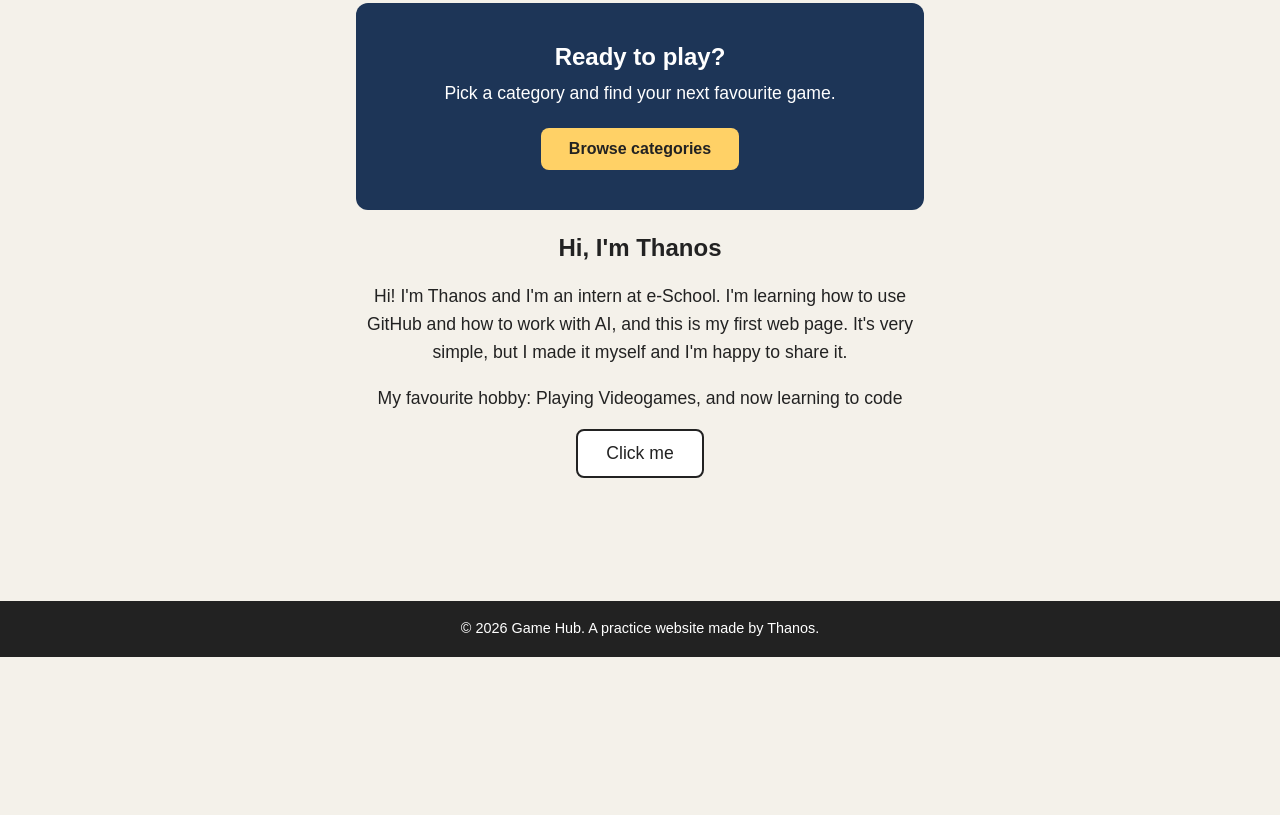
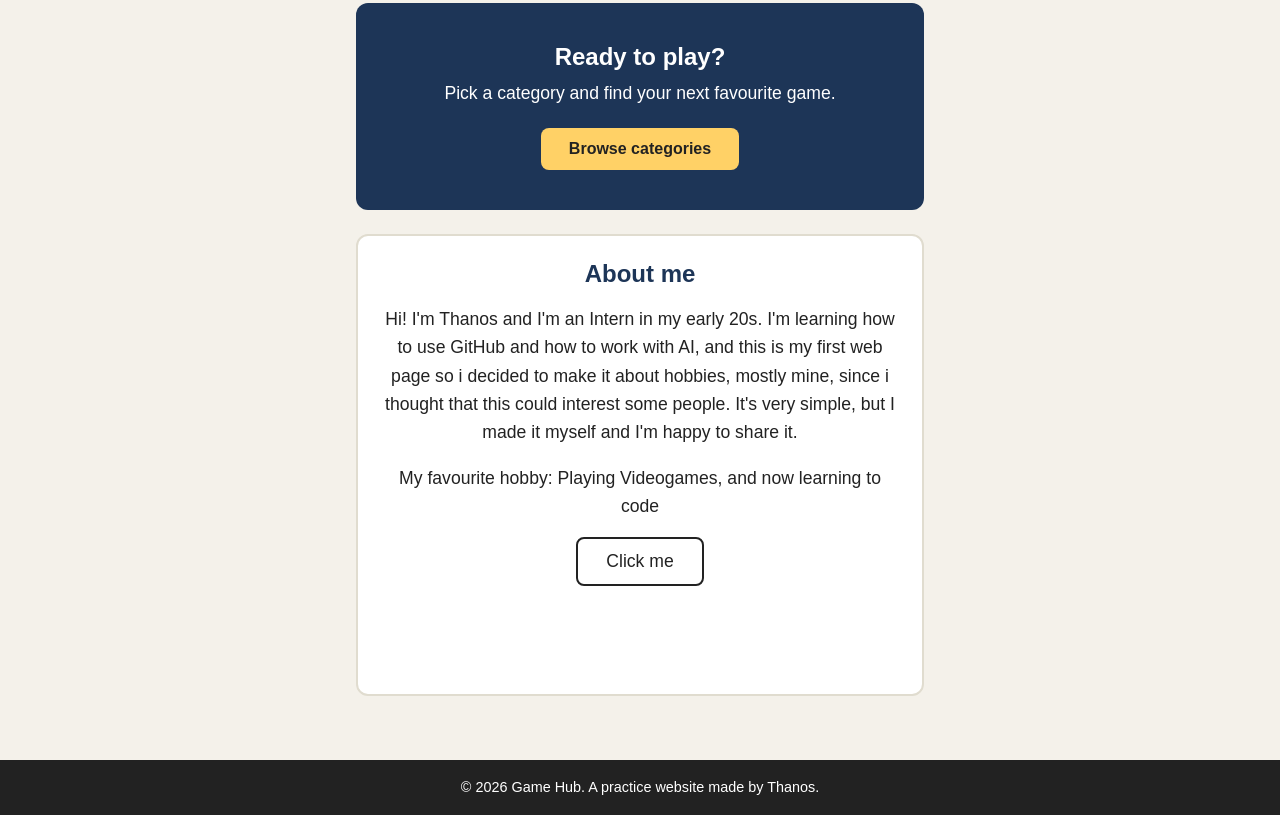
Before and after one commit to KrikonisTH/my-practice-page, a plain HTML site: page index.html in a window 1280 px wide. Shown: the part 1426-2241 px from the top of the page. Before the commit the page ends 2083 px from the top, so only its background shows below. Drawn offline with Linux system fonts and the light colour scheme.

Commit message:
Add about section

```diff
--- a/index.html
+++ b/index.html
@@ -90,9 +90,11 @@
       <a class="button" href="#pc">Browse categories</a>
     </section>
 
+    <!-- About: who made this site -->
+    <section class="about" id="about">
 
-    <h2>Hi, I'm Thanos</h2>
-    <p>Hi! I'm Thanos and I'm an intern at e-School. I'm learning how to use GitHub and how to work with AI, and this is my first web page. It's very simple, but I made it myself and I'm happy to share it.</p>
+    <h2>About me</h2>
+    <p>Hi! I'm Thanos and I'm an Intern in my early 20s. I'm learning how to use GitHub and how to work with AI, and this is my first web page so i decided to make it about hobbies, mostly mine, since i thought that this could interest some people. It's very simple, but I made it myself and I'm happy to share it.</p>
     <p>My favourite hobby: Playing Videogames, and now learning to code</p>
 
     <!-- The button that changes the colour -->
@@ -100,6 +102,7 @@
 
     <!-- The message appears here after the first click -->
     <p id="message"></p>
+    </section>
   </main>
 
     <!-- The footer: the strip at the bottom of the page -->
--- a/style.css
+++ b/style.css
@@ -213,3 +213,17 @@ footer p {
 .cta p {
   margin: 0 0 20px;
 }
+
+/* The about section: a soft card for the personal intro */
+.about {
+  background-color: #ffffff;
+  padding: 24px;
+  margin: 24px 0;
+  border-radius: 12px;
+  border: 2px solid #e0dccf;
+}
+
+.about h2 {
+  margin: 0 0 8px;
+  color: #1d3557;
+}
```
